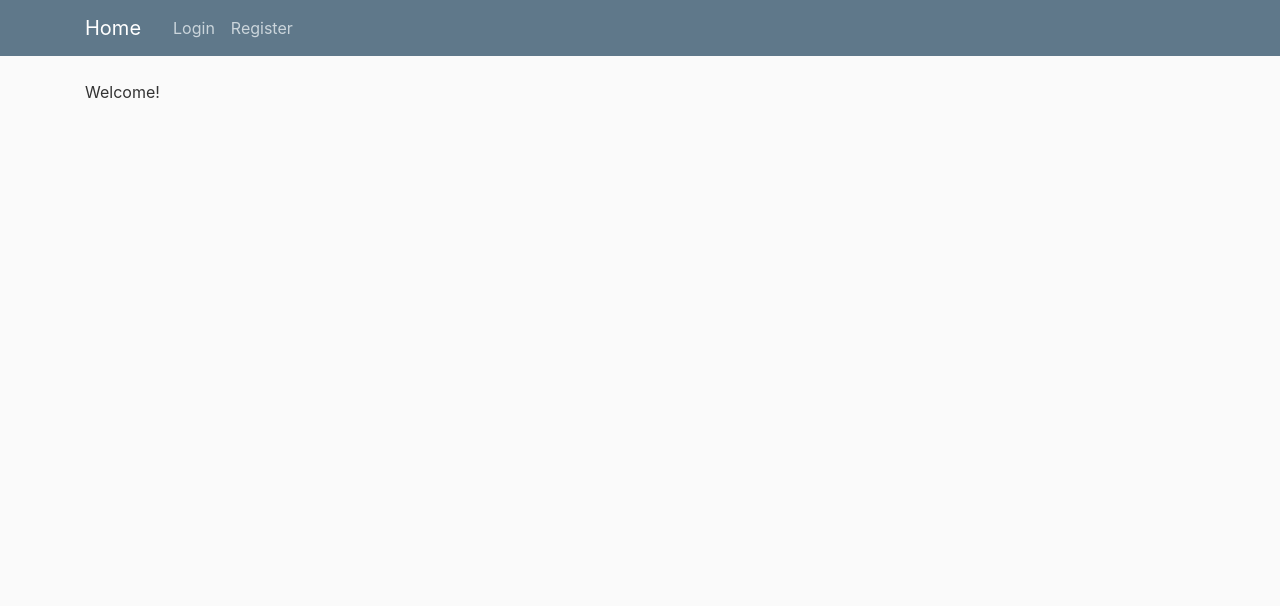
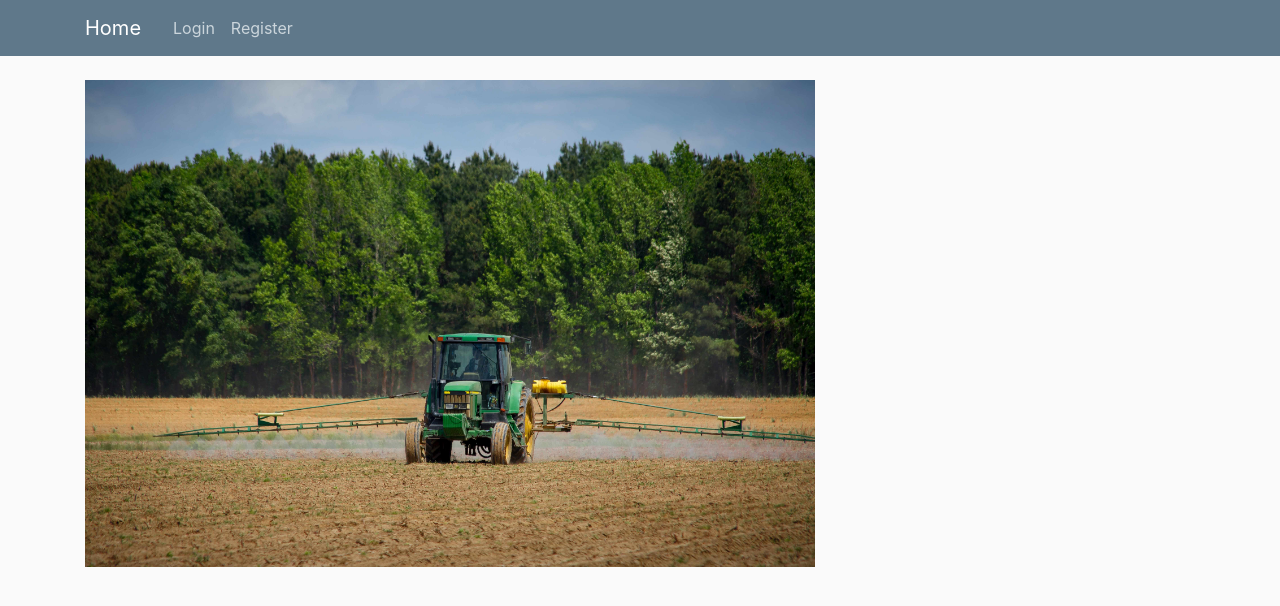
Before and after one commit to memorisanka/technological_path_API, a Django app: page / in a window 1280 px wide. Shown: the top 606 px of the page. Run offline with Django 4.2, Linux system fonts and the light colour scheme; some libraries are stand-ins or nearby versions.

Commit message:
feat: add img to home template

```diff
--- a/templates/home.html
+++ b/templates/home.html
@@ -1,5 +1,6 @@
 {% extends 'base.html'%}
+{% load static %}
 {% load crispy_forms_tags %}
 {% block content %}
-Welcome!
+<img src="{% static 'img/tractor.jpg' %}" alt="Tractor" class="img-fluid">
 {% endblock %}
```
Also changed, not shown: static/img/tractor.jpg (added).
